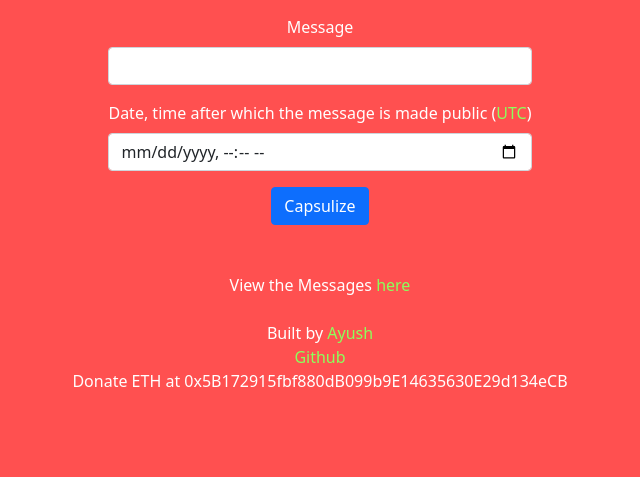
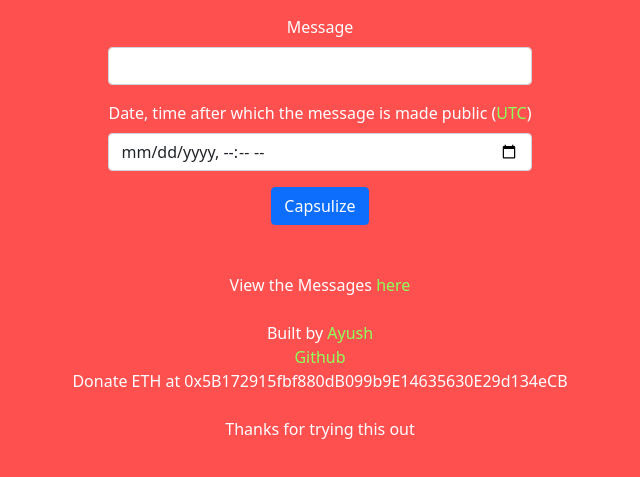
Before and after one commit to ayushm2003/ipfs-time-capsule, a website: page static/index.html in a window 1280 px wide. Shown: the part 97-574 px from the top of the page, without its empty margins (320-960 px from the left). Drawn offline with nearby package versions, Linux system fonts and the light colour scheme.

Commit message:
Miscellaneous

```diff
--- a/static/index.html
+++ b/static/index.html
@@ -78,6 +78,8 @@
 		<br>
 		Donate ETH at 0x5B172915fbf880dB099b9E14635630E29d134eCB <br>
 		<br>
+
+		<footer>Thanks for trying this out</footer>
         <script>
           const $form = $('#details')
           $("#details").submit(function(e) {
```
Also changed, not shown: static/view.html (+2 -0 lines).
